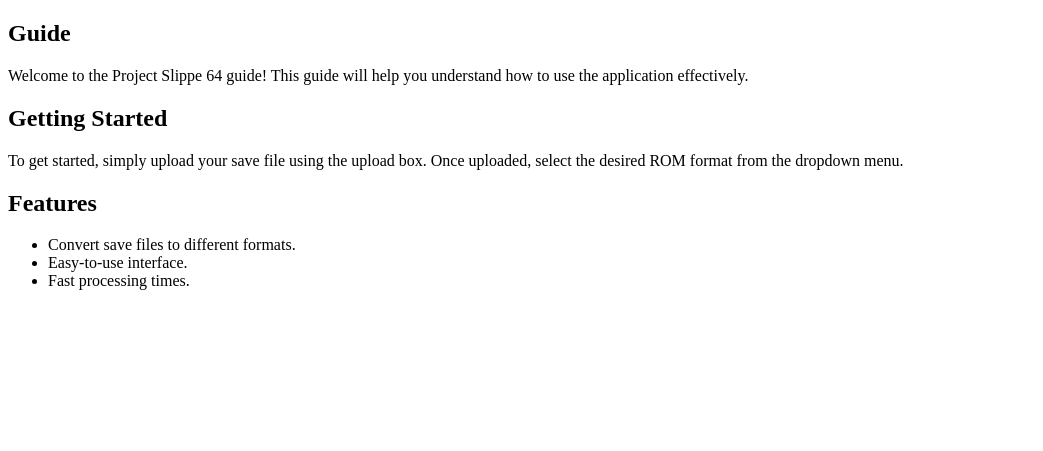
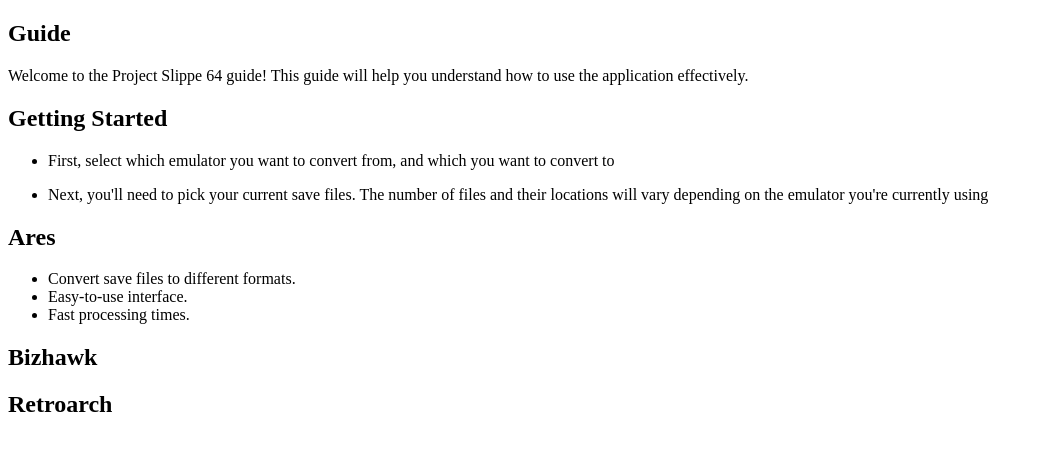
Before and after one commit to Sanmeet-EWU/cscd-350-project-team-slippee, a Django app: page /guide_body/ in a window 1280 px wide. Shown: the top 451 px of the page, without its empty margins (0-1043 px from the left). Run offline with Django 5.2, Linux system fonts and the light colour scheme.

Commit message:
Changed: Guide page skeleton for guide_body.html

```diff
--- a/src/homepage/static/style.css
+++ b/src/homepage/static/style.css
@@ -104,8 +104,7 @@ main {
 }
 
 .guide-content h1,
-.guide-content h2,
-.guide-content p {
+.guide-content h2{
   text-align: center;
 }
 
--- a/src/homepage/templates/partials/guide_body.html
+++ b/src/homepage/templates/partials/guide_body.html
@@ -4,13 +4,19 @@
     <h2>Guide</h2>
     <p>Welcome to the Project Slippe 64 guide! This guide will help you understand how to use the application effectively.</p>
     <h2>Getting Started</h2>
-    <p>To get started, simply upload your save file using the upload box. Once uploaded, select the desired ROM format from the dropdown menu.</p>
-    <h2>Features</h2>
+      <ul>
+    <li><p>First, select which emulator you want to convert from, and which you want to convert to</p></li>
+    <li><p>Next, you'll need to pick your current save files. The number of files and their locations will vary depending on the emulator you're currently using</p></li>
+
+      </ul>
+    <h2>Ares</h2>
     <ul>
       <li>Convert save files to different formats.</li>
       <li>Easy-to-use interface.</li>
       <li>Fast processing times.</li>
     </ul>
+      <h2>Bizhawk</h2>
+      <h2>Retroarch</h2>
   </div>
 
 </body>
```
